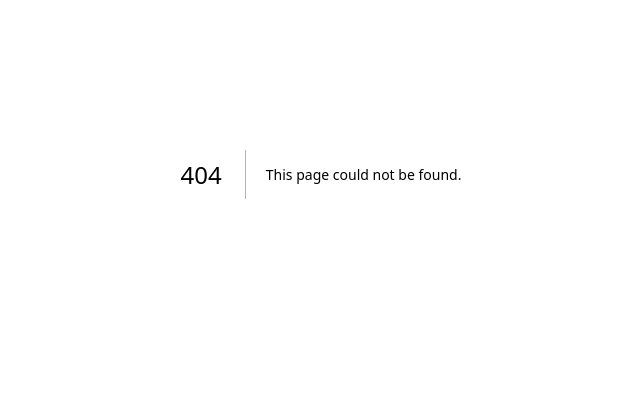
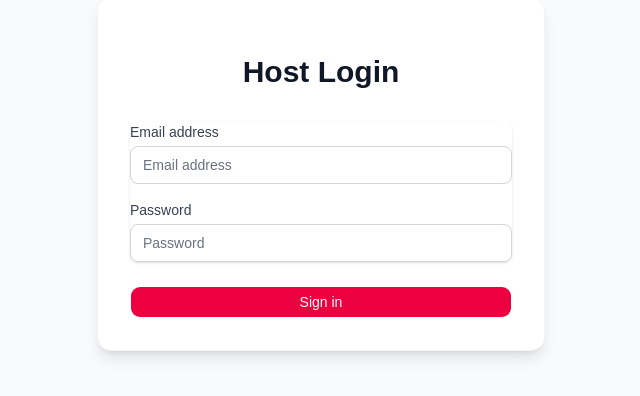
Before and after one commit to pspr2013/wedding-registry, a Next.js app: page /login in a window 1280 px wide. Before the commit this address had no page. Shown: the part 226-622 px from the top of the page, without its empty margins (319-959 px from the left). Built offline with nearby package versions, Linux system fonts and the light colour scheme; no server answers; a web font is replaced by a local one.

Commit message:
add more hosts and admins

```diff
--- a/src/app/admin/page.tsx
+++ b/src/app/admin/page.tsx
@@ -115,7 +115,8 @@ export default function AdminDashboard() {
               amount_usd: giftToApprove.amount_usd,
               amount_khr: giftToApprove.amount_khr,
               totalUsd: totalUsd,
-              totalKhr: totalKhr
+              totalKhr: totalKhr,
+              event_id: giftToApprove.event_id
             })
           }).then(res => {
               console.log("Fetch response:", res.status);
@@ -171,7 +172,8 @@ export default function AdminDashboard() {
               old_amount_khr: editedGift.amount_khr,
               totalUsd: totalUsd,
               totalKhr: totalKhr,
-              type: "edited"
+              type: "edited",
+              event_id: editedGift.event_id
             })
           }).catch(err => console.error("Failed to notify Telegram about edit:", err));
       }
@@ -290,7 +292,8 @@ export default function AdminDashboard() {
                 amount_usd: gifts[0]?.amount_usd ?? 100,
                 amount_khr: gifts[0]?.amount_khr ?? 400000,
                 totalUsd: totalUsd,
-                totalKhr: totalKhr
+                totalKhr: totalKhr,
+                event_id: gifts[0]?.event_id
               })
             }).then(res => {
               if (res.ok) alert("Telegram message sent successfully!");
--- a/src/app/api/notify/route.ts
+++ b/src/app/api/notify/route.ts
@@ -4,7 +4,7 @@ import { supabase } from '@/lib/supabase/client';
 export async function POST(request: Request) {
   console.log("--> API /api/notify called!");
   try {
-    const { guest_name, amount_usd, amount_khr, old_amount_usd, old_amount_khr, totalUsd, totalKhr, type, transfer_date } = await request.json();
+    const { guest_name, amount_usd, amount_khr, old_amount_usd, old_amount_khr, totalUsd, totalKhr, type, transfer_date, event_id } = await request.json();
     console.log(`--> Received request to notify for gift: ${guest_name}, type: ${type || 'approved'}`);
 
     if (!guest_name) {
@@ -13,8 +13,23 @@ export async function POST(request: Request) {
     }
 
     // Construct the Telegram message
-    const botToken = process.env.TELEGRAM_BOT_TOKEN;
-    const chatId = process.env.TELEGRAM_CHAT_ID;
+    let botToken = process.env.TELEGRAM_BOT_TOKEN;
+    let chatId = process.env.TELEGRAM_CHAT_ID;
+
+    if (event_id) {
+      const { data: eventData, error: eventError } = await supabase
+        .from('events')
+        .select('telegram_chat_id, telegram_bot_token')
+        .eq('id', event_id)
+        .single();
+
+      if (!eventError && eventData) {
+        if (eventData.telegram_chat_id) chatId = eventData.telegram_chat_id;
+        if (eventData.telegram_bot_token) botToken = eventData.telegram_bot_token;
+      } else {
+        console.warn("Could not fetch event telegram details:", eventError);
+      }
+    }
 
     if (!botToken || !chatId) {
       console.warn("Telegram credentials not configured.");
--- a/src/app/event/[slug]/page.tsx
+++ b/src/app/event/[slug]/page.tsx
@@ -22,31 +22,53 @@ export default function GuestForm() {
   const [totalCollected, setTotalCollected] = useState(0);
   const GOAL_USD = 10000;
 
+  const [eventId, setEventId] = useState<string | null>(null);
+  const [eventNotFound, setEventNotFound] = useState(false);
+
   useEffect(() => {
-    const fetchTotals = async () => {
-      const { data, error } = await supabase
+    const fetchEventAndTotals = async () => {
+      // 1. Fetch Event ID
+      const { data: eventData, error: eventError } = await supabase
+        .from("events")
+        .select("id")
+        .eq("slug", slug)
+        .single();
+
+      if (eventError || !eventData) {
+        console.error("Event not found:", eventError);
+        setEventNotFound(true);
+        return;
+      }
+      setEventId(eventData.id);
+
+      // 2. Fetch Totals for THIS event
+      const { data: giftsData, error: giftsError } = await supabase
         .from("gifts")
-        .select("amount_usd, amount_khr, status")
-        .eq("status", "approved");
+        .select("amount_usd, status")
+        .eq("status", "approved")
+        .eq("event_slug", slug);
 
-      if (data && !error) {
+      if (giftsData && !giftsError) {
         let total = 0;
-        data.forEach(gift => {
+        giftsData.forEach(gift => {
           total += (gift.amount_usd || 0);
-          // Note: KHR is ignored for the simple progress bar goal, or we could convert it.
-          // Let's just sum USD for now to keep it simple.
         });
         setTotalCollected(total);
       }
     };
-    fetchTotals();
-  }, []);
+    fetchEventAndTotals();
+  }, [slug]);
 
   const handleSubmit = async (e: React.FormEvent) => {
     e.preventDefault();
 
     if (!usd && !khr) {
       alert("Please enter at least one amount (USD or KHR).");
+      return;
+    }
+
+    if (!eventId) {
+      alert("Error: Event not found. Cannot submit gift.");
       return;
     }
 
@@ -84,7 +106,9 @@ export default function GuestForm() {
           amount_khr: khr ? parseFloat(khr) : 0,
           transfer_date: transferDate || null,
           slip_url,
-          status: "pending"
+          status: "pending",
+          event_id: eventId,
+          event_slug: Array.isArray(slug) ? slug[0] : slug
         });
 
       if (insertError) throw insertError;
@@ -101,7 +125,8 @@ export default function GuestForm() {
             amount_usd: usd ? parseFloat(usd) : 0,
             amount_khr: khr ? parseFloat(khr) : 0,
             transfer_date: transferDate || null,
-            type: "submitted"
+            type: "submitted",
+            event_id: eventId
           }),
         });
       } catch (notifyError) {
@@ -124,6 +149,19 @@ export default function GuestForm() {
       setLoading(false);
     }
   };
+
+  if (eventNotFound) {
+    return (
+      <div className="min-h-screen bg-rose-50 flex items-center justify-center p-4">
+        <Card className="w-full max-w-md shadow-lg border-rose-200">
+          <CardHeader className="text-center">
+            <CardTitle className="text-2xl text-rose-800 font-heading">Event Not Found</CardTitle>
+            <CardDescription>We couldn't find a wedding event for "{slug}".</CardDescription>
+          </CardHeader>
+        </Card>
+      </div>
+    );
+  }
 
   return (
     <div className="min-h-screen bg-rose-50 flex items-center justify-center p-4">
--- a/src/app/host/page.tsx
+++ b/src/app/host/page.tsx
@@ -80,13 +80,16 @@ export default function HostDashboard() {
 
       if (error) throw error;
 
-      // Update local cache
+      // Update local cache strictly to match server
+      await db.gifts.clear();
       if (data && data.length > 0) {
-        await db.gifts.clear();
         await db.gifts.bulkPut(data as Gift[]);
       }
     } catch (error) {
       console.error("Error fetching gifts:", error);
+      // If there's an error (like a permissions error), we should also clear the cache
+      // so we don't show stale data when we shouldn't have access.
+      await db.gifts.clear();
     } finally {
       setLoading(false);
     }
--- /dev/null
+++ b/src/app/login/page.tsx
@@ -0,0 +1,82 @@
+"use client";
+
+import { useState } from "react";
+import { useRouter } from "next/navigation";
+import { supabase } from "@/lib/supabase/client";
+import { Button } from "@/components/ui/button";
+
+export default function LoginPage() {
+  const [email, setEmail] = useState("");
+  const [password, setPassword] = useState("");
+  const [error, setError] = useState("");
+  const [loading, setLoading] = useState(false);
+  const router = useRouter();
+
+  const handleLogin = async (e: React.FormEvent) => {
+    e.preventDefault();
+    setLoading(true);
+    setError("");
+
+    const { error } = await supabase.auth.signInWithPassword({
+      email,
+      password,
+    });
+
+    if (error) {
+      setError(error.message);
+      setLoading(false);
+    } else {
+      router.push("/admin"); // Redirect to admin dashboard
+    }
+  };
+
+  return (
+    <div className="min-h-screen flex items-center justify-center bg-gray-50 py-12 px-4 sm:px-6 lg:px-8">
+      <div className="max-w-md w-full space-y-8 bg-white p-8 rounded-xl shadow-lg border border-gray-100">
+        <div>
+          <h2 className="mt-6 text-center text-3xl font-extrabold text-gray-900">
+            Host Login
+          </h2>
+        </div>
+        <form className="mt-8 space-y-6" onSubmit={handleLogin}>
+          <div className="rounded-md shadow-sm space-y-4">
+            <div>
+              <label className="block text-sm font-medium text-gray-700">Email address</label>
+              <input
+                type="email"
+                required
+                className="mt-1 appearance-none rounded-md relative block w-full px-3 py-2 border border-gray-300 placeholder-gray-500 text-gray-900 focus:outline-none focus:ring-rose-500 focus:border-rose-500 sm:text-sm"
+                placeholder="Email address"
+                value={email}
+                onChange={(e) => setEmail(e.target.value)}
+              />
+            </div>
+            <div>
+              <label className="block text-sm font-medium text-gray-700">Password</label>
+              <input
+                type="password"
+                required
+                className="mt-1 appearance-none rounded-md relative block w-full px-3 py-2 border border-gray-300 placeholder-gray-500 text-gray-900 focus:outline-none focus:ring-rose-500 focus:border-rose-500 sm:text-sm"
+                placeholder="Password"
+                value={password}
+                onChange={(e) => setPassword(e.target.value)}
+              />
+            </div>
+          </div>
+
+          {error && <div className="text-red-500 text-sm text-center">{error}</div>}
+
+          <div>
+            <Button
+              type="submit"
+              disabled={loading}
+              className="w-full bg-rose-600 hover:bg-rose-700 text-white font-medium py-2 px-4 rounded-lg transition duration-150 ease-in-out"
+            >
+              {loading ? "Signing in..." : "Sign in"}
+            </Button>
+          </div>
+        </form>
+      </div>
+    </div>
+  );
+}
```
